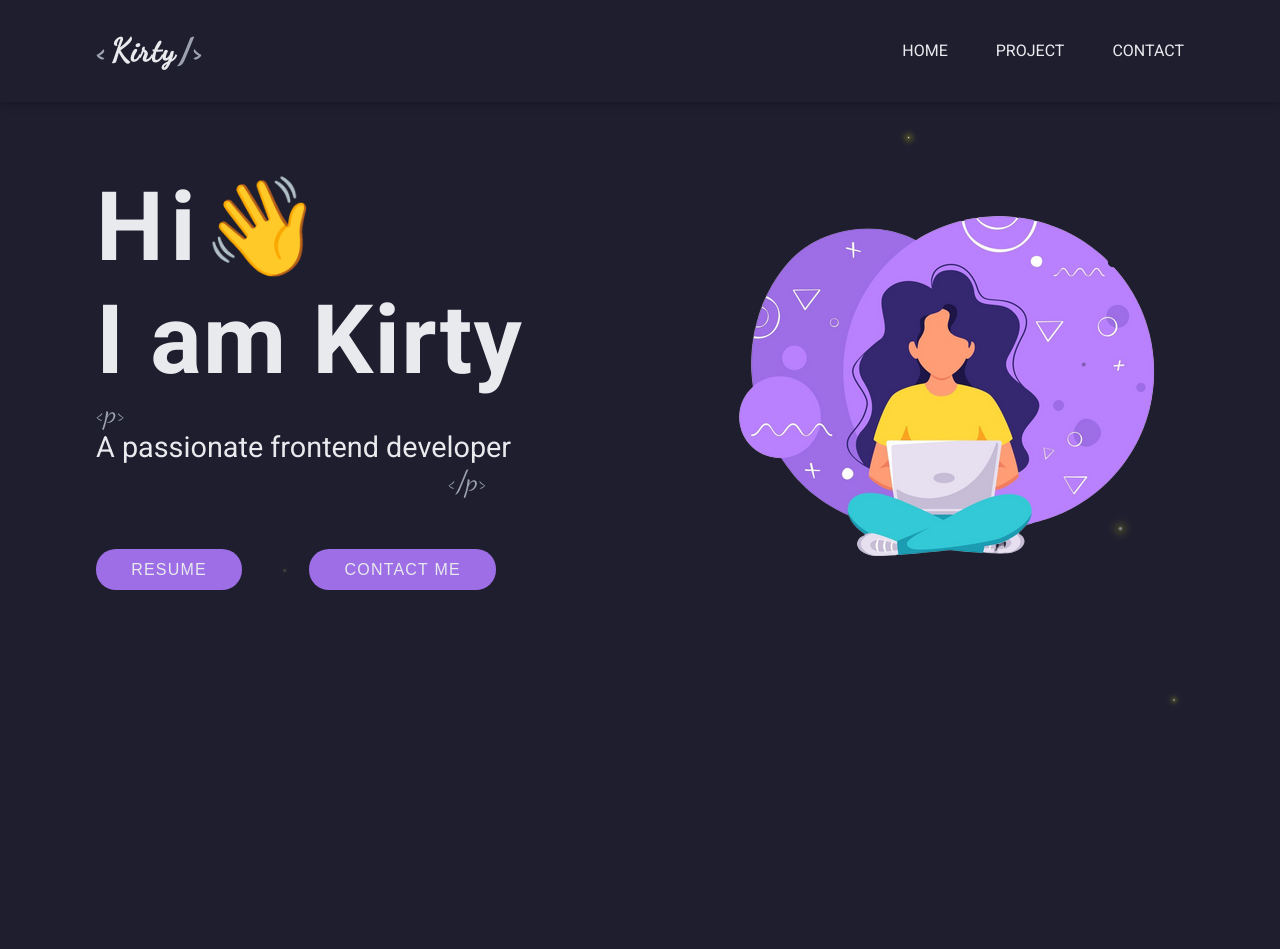
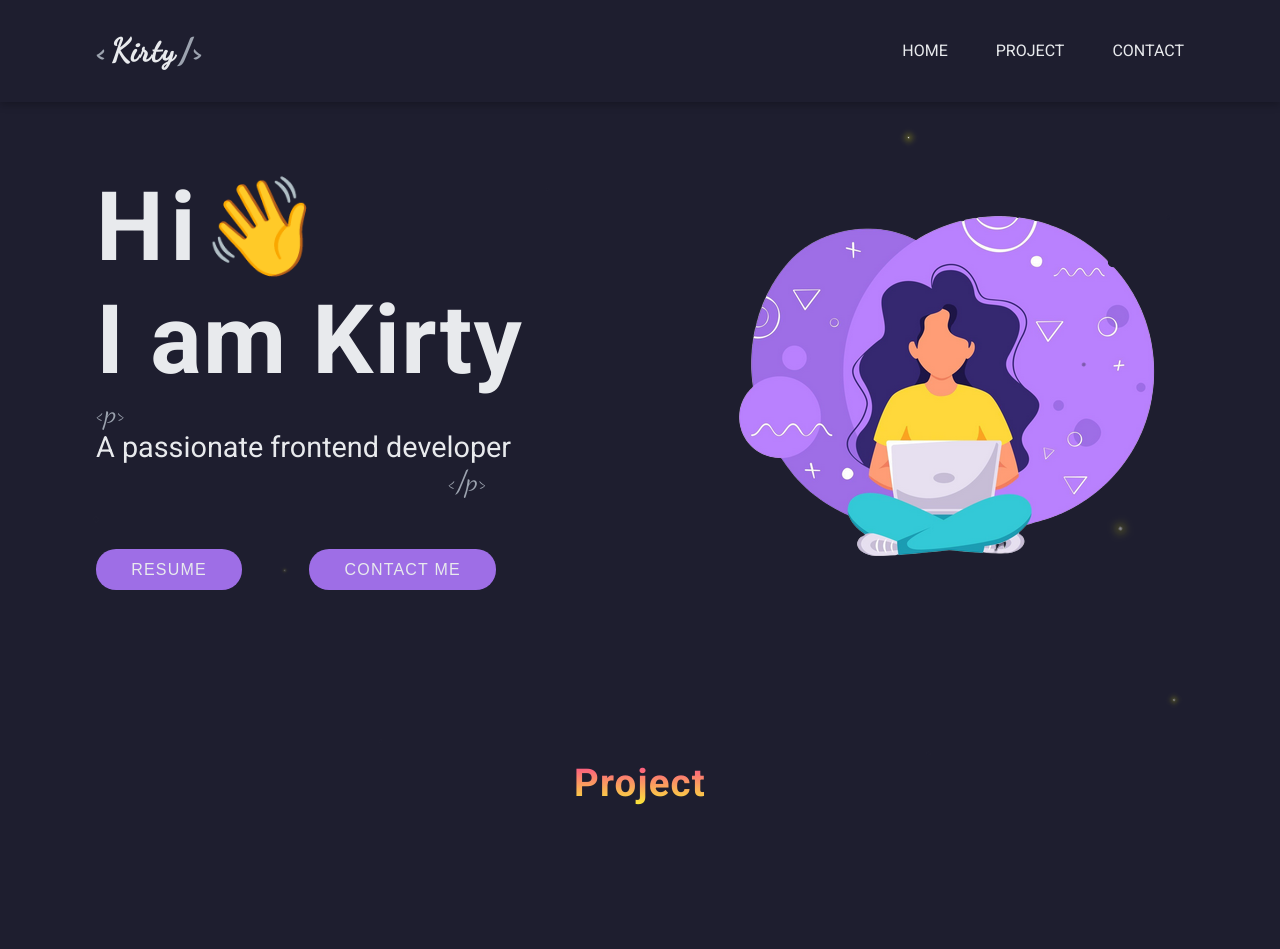
Before and after one commit to kirtymeena/portfolio, a React (Create React App) app: page / in a window 1280 px wide. Shown: the top 949 px of the page. Built offline with nearby package versions, Linux system fonts and the light colour scheme.

Commit message:
fixed heading text

```diff
--- a/src/sass/pages/_project.scss
+++ b/src/sass/pages/_project.scss
@@ -12,6 +12,7 @@
   text-align: center;
   font-size: $font-size5;
   background: -moz-linear-gradient(#fb408f, #fae937);
+  background: -webkit-linear-gradient(#fb408f, #fae937);
   -webkit-background-clip: text;
   -webkit-text-fill-color: transparent;
 }
```
